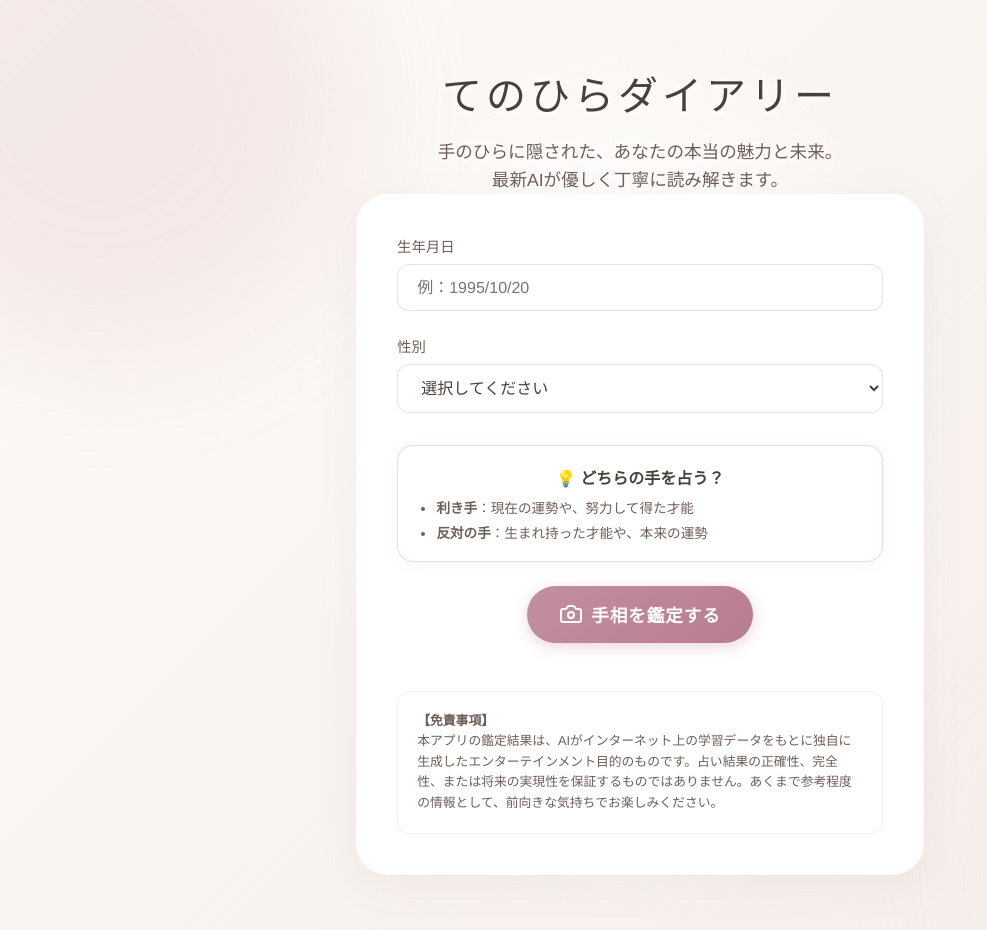
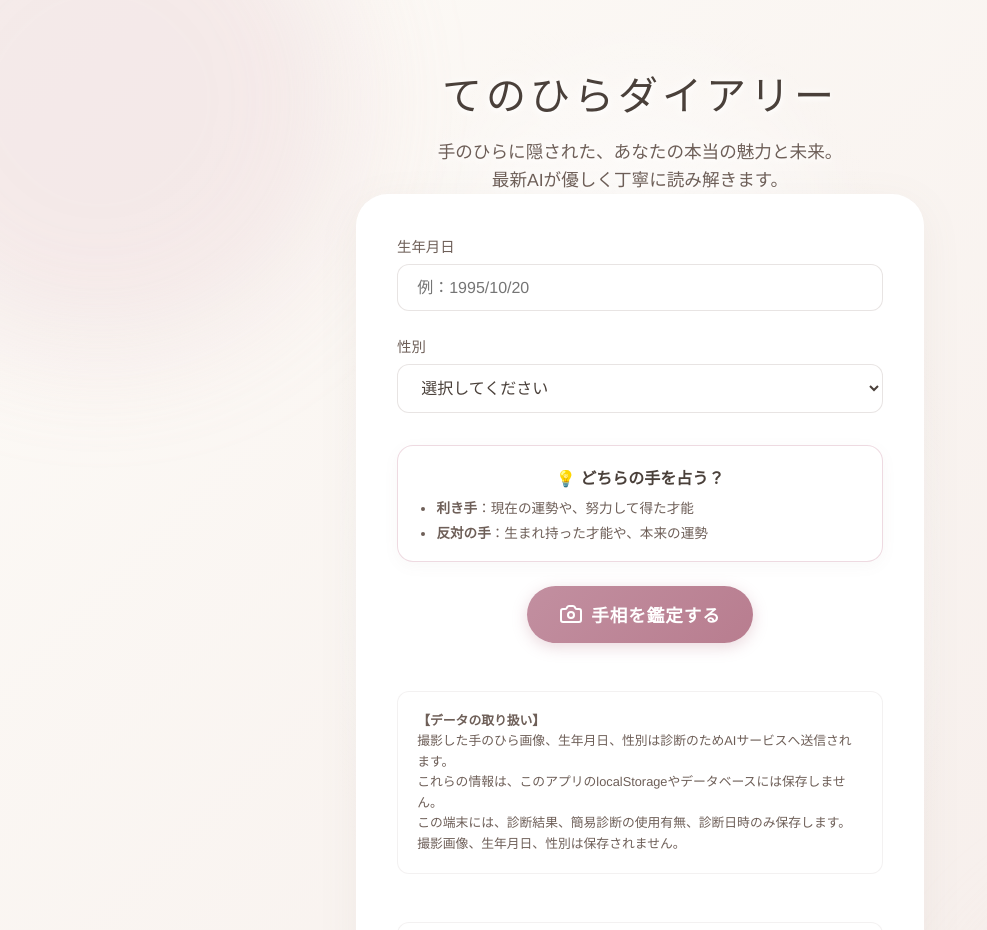
Before and after one commit to kamosawa1965/ai-palm-reader, a Next.js app: page / in a window 1280 px wide. Shown: the top 930 px of the page, without its empty margins (0-987 px from the left). Built offline with nearby package versions, Linux system fonts and the light colour scheme.

Commit message:
docs: clarify privacy and disclaimer text

```diff
--- a/src/app/page.tsx
+++ b/src/app/page.tsx
@@ -557,6 +557,13 @@ export default function Home() {
                 手相を鑑定する
               </button>
 
+              <div className={styles.disclaimer}>
+                <p><strong>【データの取り扱い】</strong></p>
+                <p>撮影した手のひら画像、生年月日、性別は診断のためAIサービスへ送信されます。</p>
+                <p>これらの情報は、このアプリのlocalStorageやデータベースには保存しません。</p>
+                <p>この端末には、診断結果、簡易診断の使用有無、診断日時のみ保存します。撮影画像、生年月日、性別は保存されません。</p>
+              </div>
+
               {savedDiagnosis && (
                 <button
                   className="btn-secondary w-full justify-center"
@@ -579,6 +586,7 @@ export default function Home() {
           <div className={styles.cameraWrapper}>
             <h2 className={styles.cameraTitle}>手のひらを映してください</h2>
             <p className={styles.cameraSubtitle}>枠内に手を合わせ、鑑定開始を押してください</p>
+            <p className={styles.cameraSubtitle}>撮影画像は診断のためAIサービスへ送信されます。</p>
             <div className={styles.videoContainer}>
               <video
                 ref={attachCameraStream}
@@ -682,13 +690,14 @@ export default function Home() {
             {isViewingSavedDiagnosis && savedDiagnosis && (
               <div className={styles.fallbackNotice}>
                 <div>前回の診断結果を表示しています。</div>
+                <div>この端末に保存された診断結果です。撮影画像、生年月日、性別は保存されていません。</div>
                 <small>診断日時：{formatDiagnosisDate(savedDiagnosis.diagnosedAt)}</small>
               </div>
             )}
 
             {isFallbackResult && (
               <div className={styles.fallbackNotice}>
-                ただいまAI分析を利用できないため、簡易診断モードで結果を表示しています。
+                AIによる画像分析を利用できないため、入力情報をもとにアプリ内で生成した簡易結果を表示しています。AIによる手相分析結果ではありません。
               </div>
             )}
 
@@ -749,6 +758,7 @@ export default function Home() {
             <div className={styles.disclaimer} style={{ marginTop: "1.5rem" }}>
               <p><strong>【免責事項】</strong></p>
               <p>本アプリの鑑定結果は、AIがインターネット上の学習データをもとに独自に生成したエンターテインメント目的のものです。占い結果の正確性、完全性、または将来の実現性を保証するものではありません。あくまで参考程度の情報として、前向きな気持ちでお楽しみください。</p>
+              <p>本結果は、医療・健康・法律・金銭その他の専門的な助言に代わるものではありません。重要な判断には利用せず、必要に応じて専門家へご相談ください。</p>
             </div>
           </motion.div>
         )}
```
